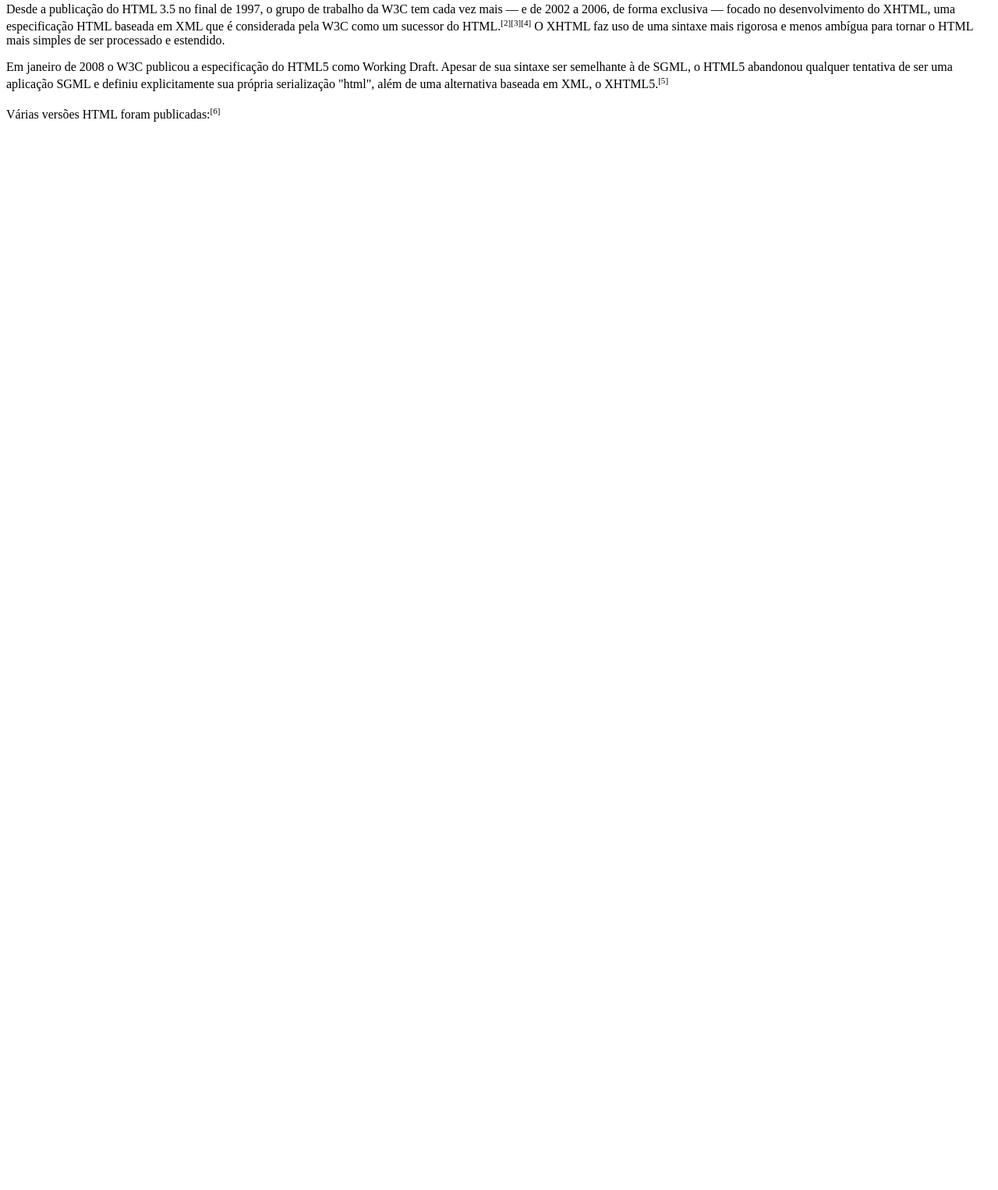
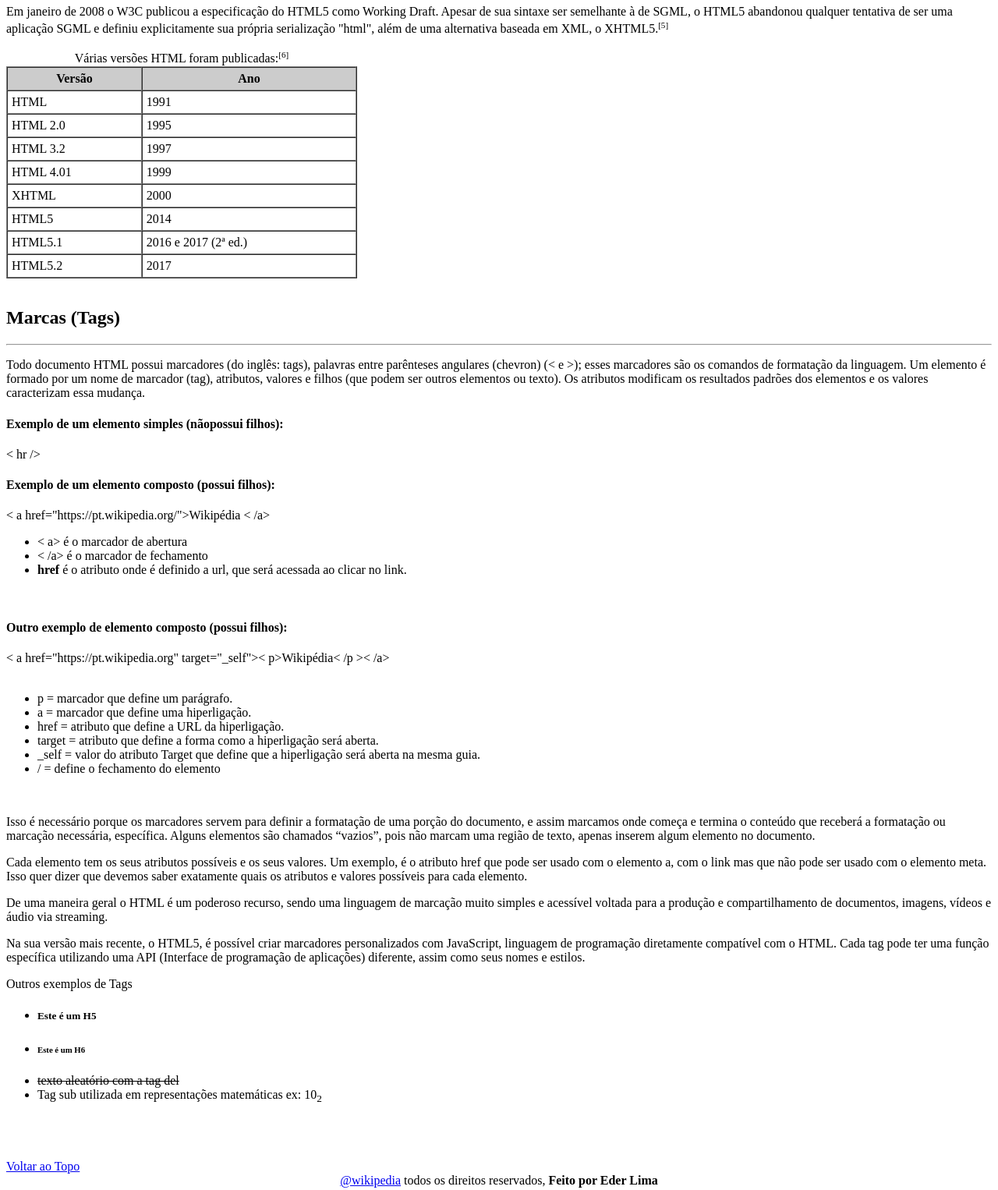
Before and after one commit to EderLimaDev/pagina-html-dio, a plain HTML site: page index.html in a window 1280 px wide. Shown: the part 901-2427 px from the top of the page at 78% size. Before the commit the page ends 1065 px from the top, so only its background shows below. Drawn offline with Linux system fonts and the light colour scheme.

Commit message:
finalizando projeto

```diff
--- a/index.html
+++ b/index.html
@@ -6,12 +6,21 @@
     <title>Apresentando Tags HTML</title>
   </head>
   <body>
-    <img
-      width="50"
-      src="https://pt.wikipedia.org/static/images/icons/wikipedia.png"
-      alt="logo globo wikipedia"
-    />
-    <font color="red"><h1>Minha Wiki</h1></font>
+    <table align="center">
+      <thead>
+        <td>
+          <img
+            width="50"
+            src="https://pt.wikipedia.org/static/images/icons/wikipedia.png"
+            alt="logo globo wikipedia"
+          />
+        </td>
+        <td>
+          <font color="red"><h1>Wikipedia</h1></font>
+        </td>
+      </thead>
+    </table>
+
     <br />
 
     <h2><mark>HTML</mark></h2>
@@ -19,34 +28,40 @@
     <h3>Conteúdo</h3>
     <hr />
     <ol>
-      <li>Início</li>
-      <li>História</li>
-      <li>Marcas (Tags)</li>
-      <li>Estrutura básica do documento</li>
+      <li><a href="/index.html">Início</a></li>
+      <li><a href="#historia">História</a></li>
+      <li><a href="#tags">Marcas (Tags)</a></li>
     </ol>
     <br />
     <p>
-      <strong>HTML</strong>  (abreviação para a expressão inglesa <em><b>HyperText Markup Language</b> </em> , que
-      significa: <i>"Linguagem de Marcação de Hipertexto"</i> ) é uma linguagem de
-      marcação utilizada na construção de páginas na Web. Documentos HTML podem
-      ser interpretados por navegadores. A tecnologia é fruto da junção entre os
-      padrões <abbr title="Hypermedia/Time-based Document Structuring Language">HyTime</abbr> e <abbr title="Standard Generalized Markup Language">SGML</abbr>.
+      <strong>HTML</strong> (abreviação para a expressão inglesa
+      <em><b>HyperText Markup Language</b> </em> , que significa:
+      <i>"Linguagem de Marcação de Hipertexto"</i> ) é uma linguagem de marcação
+      utilizada na construção de páginas na Web. Documentos HTML podem ser
+      interpretados por navegadores. A tecnologia é fruto da junção entre os
+      padrões
+      <abbr title="Hypermedia/Time-based Document Structuring Language"
+        >HyTime</abbr
+      >
+      e <abbr title="Standard Generalized Markup Language">SGML</abbr>.
     </p>
     <p>
-      <abbr title="Hypermedia/Time-based Document Structuring Language">HyTime</abbr> é um padrão para a representação estruturada de hipermídia e
-      conteúdo baseado em tempo. Um documento é visto como um conjunto de
-      eventos concorrentes dependentes de tempo (como áudio, vídeo, etc.),
-      conectados por hiperligações (em inglês: hyperlink e link). O padrão é
-      independente de outros padrões de processamento de texto em geral.
+      <abbr title="Hypermedia/Time-based Document Structuring Language"
+        >HyTime</abbr
+      >
+      é um padrão para a representação estruturada de hipermídia e conteúdo
+      baseado em tempo. Um documento é visto como um conjunto de eventos
+      concorrentes dependentes de tempo (como áudio, vídeo, etc.), conectados
+      por hiperligações (em inglês: hyperlink e link). O padrão é independente
+      de outros padrões de processamento de texto em geral.
     </p>
     <p>
       SGML é um padrão de formatação de textos. Não foi desenvolvido para
       hipertexto, mas tornou-se conveniente para transformar documentos em
-      hiper-objetos e para descrever as ligações.
-      <del>texto aleatório com a tag del</del>
+      hiper-objetos e para descrever as ligações.<br />
     </p>
     <br />
-    <h2>História</h2>
+    <h2 id="historia">História</h2>
     <hr />
     <p>
       Tim Berners-Lee (físico britânico) criou o HTML original (e outros
@@ -75,18 +90,20 @@
       gramática). A IETF criou um grupo de trabalho para o HTML no ano seguinte,
       e publicou o HTML 2.0 em 1995. Desde 1996, as especificações HTML vêm
       sendo mantidas, com o auxílio de fabricantes de software, pelo World Wide
-      Web Consortium (W3C).<sup><small>[1]</small></sup> Apesar disso, em 2000 a linguagem tornou-se
-      também uma norma internacional (ISO/IEC 15445:2000). A recomendação HTML
-      4.01 foi publicada no final de 1999 pelo W3C. Uma errata ainda foi lançada
-      em 2001.
+      Web Consortium (W3C).<sup><small>[1]</small></sup> Apesar disso, em 2000 a
+      linguagem tornou-se também uma norma internacional (ISO/IEC 15445:2000). A
+      recomendação HTML 4.01 foi publicada no final de 1999 pelo W3C. Uma errata
+      ainda foi lançada em 2001.
     </p>
     <p>
       Desde a publicação do HTML 3.5 no final de 1997, o grupo de trabalho da
       W3C tem cada vez mais — e de 2002 a 2006, de forma exclusiva — focado no
       desenvolvimento do XHTML, uma especificação HTML baseada em XML que é
-      considerada pela W3C como um sucessor do HTML.<sup><small>[2][3][4]</small></sup> O XHTML faz uso de
-      uma sintaxe mais rigorosa e menos ambígua para tornar o HTML mais simples
-      de ser processado e estendido.
+      considerada pela W3C como um sucessor do HTML.<sup
+        ><small>[2][3][4]</small></sup
+      >
+      O XHTML faz uso de uma sintaxe mais rigorosa e menos ambígua para tornar o
+      HTML mais simples de ser processado e estendido.
     </p>
     <p>
       Em janeiro de 2008 o W3C publicou a especificação do HTML5 como Working
@@ -95,6 +112,153 @@
       própria serialização "html", além de uma alternativa baseada em XML, o
       XHTML5.<sup><small>[5]</small></sup>
     </p>
-    <span>Várias versões HTML foram publicadas:<sup><small>[6]</small></sup></span>
+    <span></span>
+    <table border="1" size="10" cellpadding="5" cellspacing="0" width="450px">
+      <caption>
+        Várias versões HTML foram publicadas:<sup><small>[6]</small></sup>
+      </caption>
+      <thead bgcolor="#ccc">
+        <th>Versão</th>
+        <th>Ano</th>
+      </thead>
+      <tbody>
+        <tr>
+          <td>HTML</td>
+          <td>1991</td>
+        </tr>
+        <tr>
+          <td>HTML 2.0</td>
+          <td>1995</td>
+        </tr>
+        <tr>
+          <td>HTML 3.2</td>
+          <td>1997</td>
+        </tr>
+        <tr>
+          <td>HTML 4.01</td>
+          <td>1999</td>
+        </tr>
+        <tr>
+          <td>XHTML</td>
+          <td>2000</td>
+        </tr>
+        <tr>
+          <td>HTML5</td>
+          <td>2014</td>
+        </tr>
+        <tr>
+          <td>HTML5.1</td>
+          <td>2016 e 2017 (2ª ed.)</td>
+        </tr>
+        <tr>
+          <td>HTML5.2</td>
+          <td>2017</td>
+        </tr>
+      </tbody>
+    </table>
+
+    <br />
+    <h2 id="tags">Marcas (Tags)</h2>
+    <hr />
+
+    <p>
+      Todo documento HTML possui marcadores (do inglês: tags), palavras entre
+      parênteses angulares (chevron) (< e >); esses marcadores são os comandos
+      de formatação da linguagem. Um elemento é formado por um nome de marcador
+      (tag), atributos, valores e filhos (que podem ser outros elementos ou
+      texto). Os atributos modificam os resultados padrões dos elementos e os
+      valores caracterizam essa mudança.
+    </p>
+    <h4>Exemplo de um elemento simples (nãopossui filhos):</h4>
+    <span>< hr /></span>
+    <br />
+
+    <h4>Exemplo de um elemento composto (possui filhos):</h4>
+
+    <span>< a </span> href="https://pt.wikipedia.org/">Wikipédia
+    <span>< /a></span>
+
+    <ul>
+      <li><span>< a></span> é o marcador de abertura</li>
+      <li><span>< /a></span> é o marcador de fechamento</li>
+      <li>
+        <b>href</b> é o atributo onde é definido a url, que será acessada ao
+        clicar no link.
+      </li>
+    </ul>
+    <br />
+    <h4>Outro exemplo de elemento composto (possui filhos):</h4>
+
+    <span>< a </span>href="https://pt.wikipedia.org" target="_self"><span
+      >< p>Wikipédia< /p ></span
+    ><span>< /a></span>
+
+    <br />
+    <br />
+
+    <ul>
+      <li>p = marcador que define um parágrafo.</li>
+      <li>a = marcador que define uma hiperligação.</li>
+      <li>href = atributo que define a URL da hiperligação.</li>
+      <li>
+        target = atributo que define a forma como a hiperligação será aberta.
+      </li>
+      <li>
+        _self = valor do atributo Target que define que a hiperligação será
+        aberta na mesma guia.
+      </li>
+      <li>/ = define o fechamento do elemento</li>
+    </ul>
+
+    <br />
+    <p>
+      Isso é necessário porque os marcadores servem para definir a formatação de
+      uma porção do documento, e assim marcamos onde começa e termina o conteúdo
+      que receberá a formatação ou marcação necessária, específica. Alguns
+      elementos são chamados “vazios”, pois não marcam uma região de texto,
+      apenas inserem algum elemento no documento.
+    </p>
+    <p>
+      Cada elemento tem os seus atributos possíveis e os seus valores. Um
+      exemplo, é o atributo href que pode ser usado com o elemento a, com o link
+      mas que não pode ser usado com o elemento meta. Isso quer dizer que
+      devemos saber exatamente quais os atributos e valores possíveis para cada
+      elemento.
+    </p>
+    <p>
+      De uma maneira geral o HTML é um poderoso recurso, sendo uma linguagem de
+      marcação muito simples e acessível voltada para a produção e
+      compartilhamento de documentos, imagens, vídeos e áudio via streaming.
+    </p>
+    <p>
+      Na sua versão mais recente, o HTML5, é possível criar marcadores
+      personalizados com JavaScript, linguagem de programação diretamente
+      compatível com o HTML. Cada tag pode ter uma função específica utilizando
+      uma API (Interface de programação de aplicações) diferente, assim como
+      seus nomes e estilos.
+    </p>
+
+    <p>Outros exemplos de Tags</p>
+    <ul>
+      <li><h5>Este é um H5</h5></li>
+      <li><h6>Este é um H6</h6></li>
+      <li><del>texto aleatório com a tag del</del></li>
+      <li>
+        <span
+          >Tag sub utilizada em representações matemáticas ex: 10<sub
+            >2</sub
+          ></span
+        >
+      </li>
+    </ul>
   </body>
+  <br />
+  <br />
+  <br />
+  <a href="/index.html">Voltar ao Topo</a>
+
+  <footer align="center">
+    <a href="https://pt.wikipedia.org/wiki/HTML">@wikipedia</a> todos os
+    direitos reservados, <strong>Feito por Eder Lima</strong>
+  </footer>
 </html>
```
